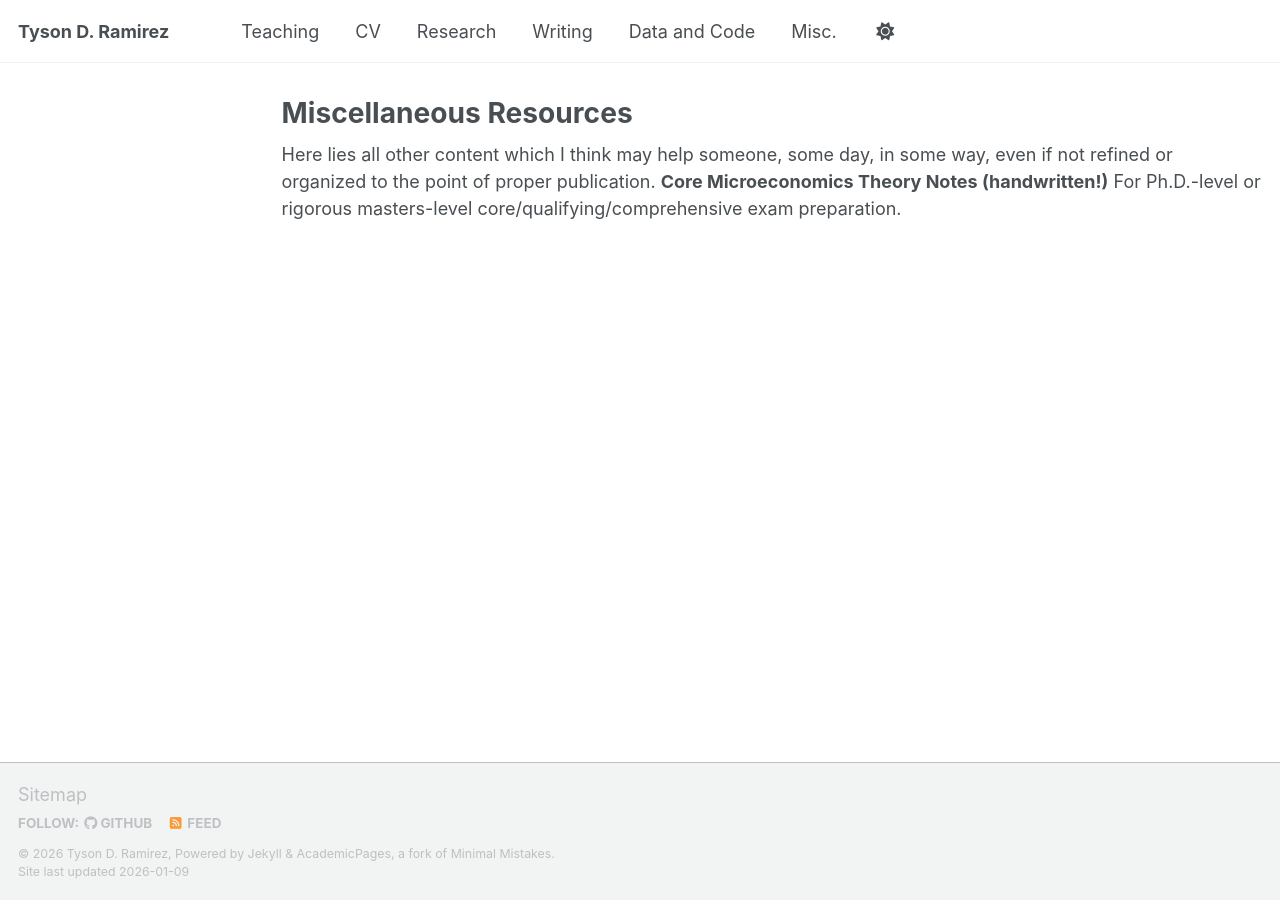
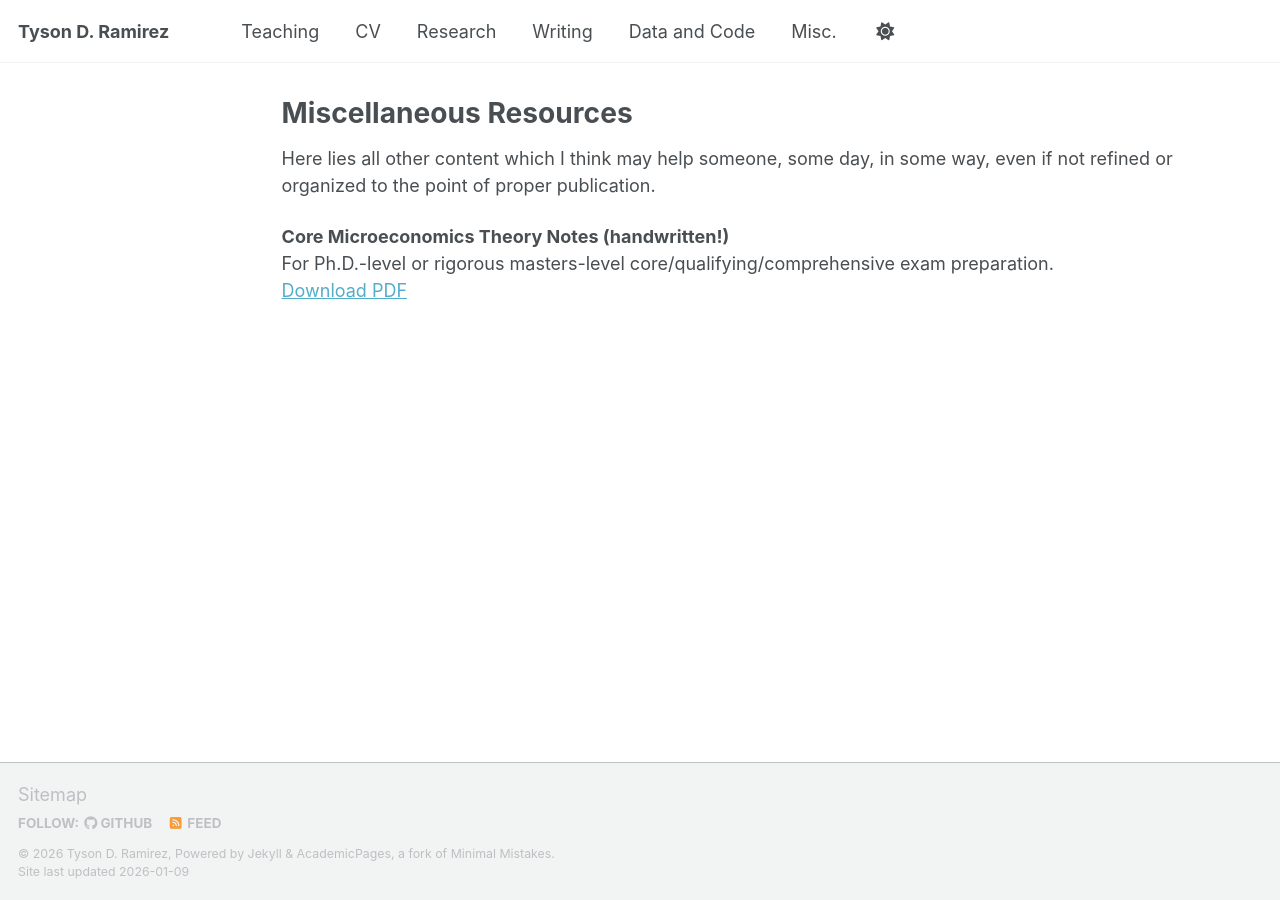
Before and after one commit to Tyson-Ramirez/tyson-ramirez.github.io, a Jekyll site: the page built from _pages/misc.html, in a window 1280 px wide. Built offline with Jekyll 4.4.1, drawn with Linux system fonts in a browser that asks for light colours; a script bundle is joined from its source files by our own code; library files that are not in the unit come from our copies.

Commit message:
Update misc.html

```diff
--- a/_pages/misc.html
+++ b/_pages/misc.html
@@ -5,11 +5,8 @@ permalink: /misc/
 author_profile: false
 ---
 
-Here lies all other content which I think may help someone, some day, in some way, even if not refined or organized to the point of proper publication.
+<p>Here lies all other content which I think may help someone, some day, in some way, even if not refined or organized to the point of proper publication.</p>
 
-<strong> Core Microeconomics Theory Notes (handwritten!)</strong>
-
-For Ph.D.-level or rigorous masters-level core/qualifying/comprehensive exam preparation.
-
-<a href="files/Grad-Microecon-UW2023.pdf">
-</a>
+<p><strong>Core Microeconomics Theory Notes (handwritten!)</strong><br>
+For Ph.D.-level or rigorous masters-level core/qualifying/comprehensive exam preparation.<br>
+<a href="files/Grad-Microecon-UW2023.pdf">Download PDF</a></p>
```
